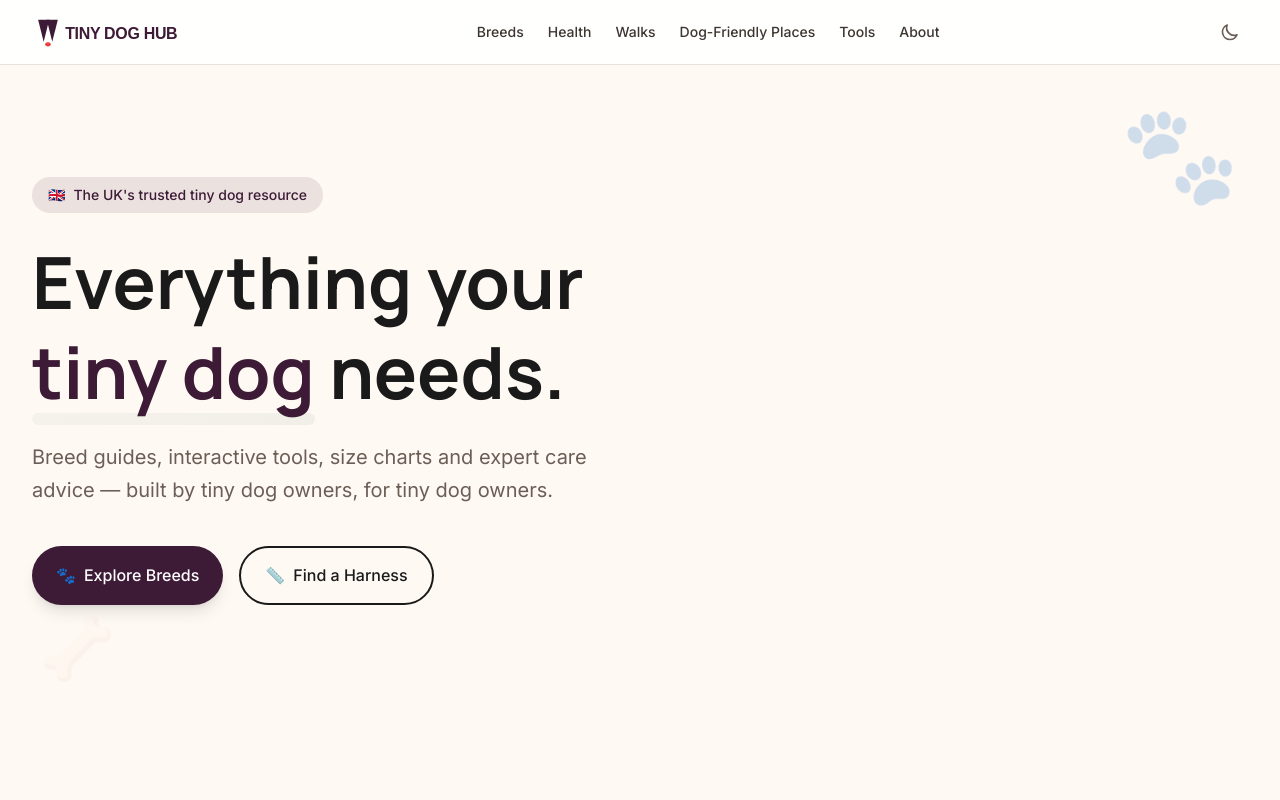
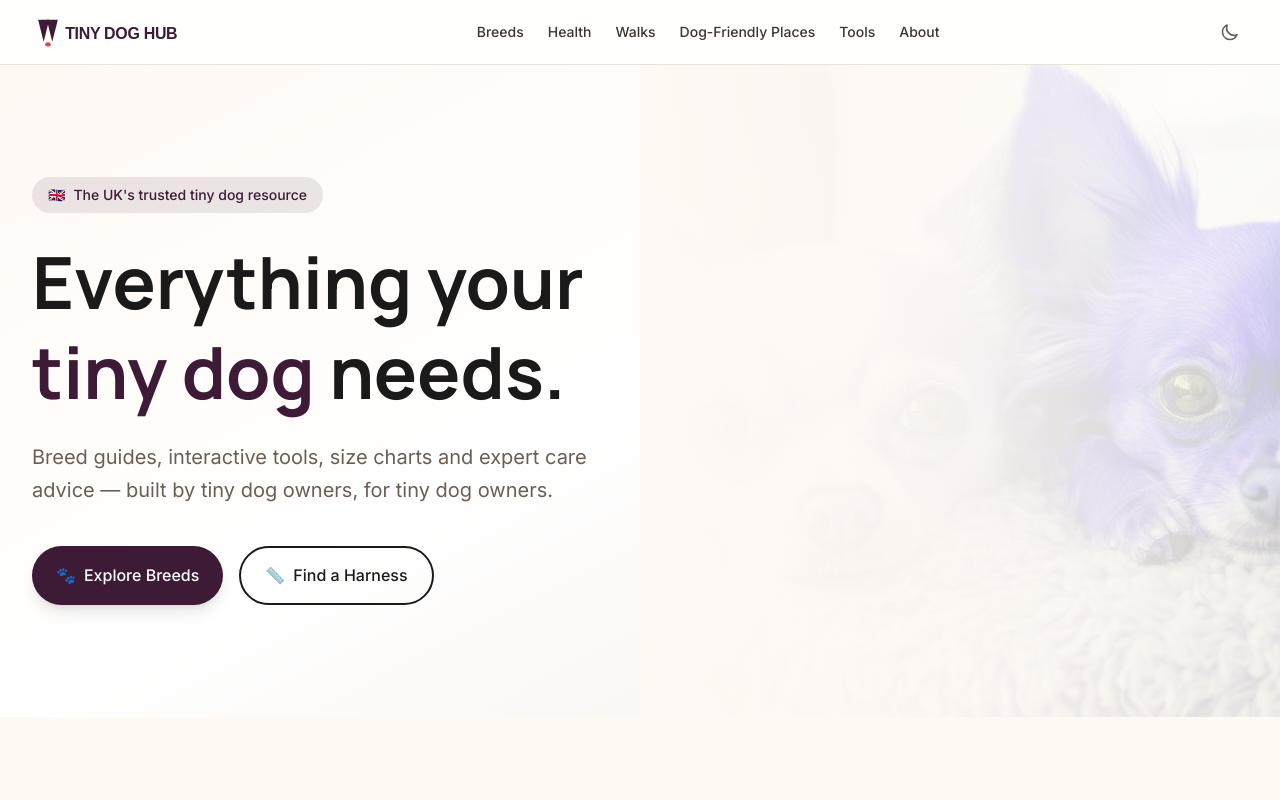
Before and after one commit to drewstersj-bit/tinydoghub, a Next.js app: page / in a window 1280 px wide. Shown: the top 800 px of the page. Built offline with nearby package versions, Linux system fonts and the light colour scheme.

Commit message:
Add decorative hero images to homepage, walks, places and breed database sections

```diff
--- a/src/app/breed-database/page.tsx
+++ b/src/app/breed-database/page.tsx
@@ -3,6 +3,7 @@
 import { useState } from 'react';
 import { motion, AnimatePresence } from 'framer-motion';
 import Link from 'next/link';
+import Image from 'next/image';
 import { Breadcrumbs } from '@/components/layout/Breadcrumbs';
 
 interface Breed {
@@ -138,14 +139,26 @@ export default function BreedDatabasePage() {
     <>
       <Breadcrumbs />
       <div className="container-wide py-12">
-        {/* Header */}
-        <div className="max-w-2xl mb-12">
+        {/* Header with decorative image */}
+        <div className="relative mb-12">
+          <div className="absolute right-0 top-0 w-48 h-48 hidden md:block">
+            <Image
+              src="/images/tinydoghub_2119138752.webp"
+              alt=""
+              width={192}
+              height={192}
+              className="rounded-2xl object-cover opacity-80"
+              aria-hidden="true"
+            />
+          </div>
+          <div className="max-w-2xl">
           <h1 className="text-h1 font-heading font-bold text-ink dark:text-dark-text">
             Tiny Dog Breed Database
           </h1>
           <p className="mt-4 text-body-lg text-ink-muted dark:text-dark-muted">
             Interactive guide to every toy and miniature breed. Tap any breed for temperament, health, sizing and daily care.
           </p>
+          </div>
         </div>
 
         {/* Search */}
--- a/src/app/page.tsx
+++ b/src/app/page.tsx
@@ -1,6 +1,7 @@
 'use client';
 
 import Link from 'next/link';
+import Image from 'next/image';
 import { motion } from 'framer-motion';
 import { useState } from 'react';
 
@@ -49,9 +50,19 @@ export default function HomePage() {
     <div className="flex flex-col">
       {/* Hero — warm, inviting, illustration-style */}
       <section className="relative overflow-hidden">
-        <div className="absolute inset-0 bg-gradient-to-br from-cream via-warm-white to-warm-beige/30 dark:from-dark-bg dark:via-dark-surface dark:to-dark-bg" />
-        <div className="absolute top-10 right-10 text-8xl opacity-20 select-none" aria-hidden="true">🐾</div>
-        <div className="absolute bottom-10 left-10 text-6xl opacity-10 select-none" aria-hidden="true">🦴</div>
+        <div className="absolute inset-0 bg-gradient-to-br from-cream via-white to-grey-100 dark:from-dark-bg dark:via-dark-surface dark:to-dark-bg" />
+        {/* Hero decorative image */}
+        <div className="absolute right-0 top-0 bottom-0 w-1/2 hidden lg:block">
+          <Image
+            src="/images/tinydoghub_1410466767.webp"
+            alt=""
+            fill
+            className="object-cover object-center opacity-20 dark:opacity-10"
+            priority
+            aria-hidden="true"
+          />
+          <div className="absolute inset-0 bg-gradient-to-r from-cream via-cream/80 to-transparent dark:from-dark-bg dark:via-dark-bg/80" />
+        </div>
 
         <div className="relative container-wide py-20 lg:py-28">
           <motion.div
--- a/src/app/places/page.tsx
+++ b/src/app/places/page.tsx
@@ -2,6 +2,7 @@
 
 import { useState, useMemo } from 'react';
 import Link from 'next/link';
+import Image from 'next/image';
 import { motion, AnimatePresence } from 'framer-motion';
 import { Breadcrumbs } from '@/components/layout/Breadcrumbs';
 import { getPublishedVenues, getWelcomeLabelText, getWelcomeLabelStyle, type Venue, type TriState } from '@/lib/places-data';
@@ -78,8 +79,15 @@ export default function PlacesPage() {
       <Breadcrumbs />
       <div className="container-wide py-12">
         {/* Hero */}
-        <div className="relative overflow-hidden rounded-3xl bg-gradient-to-br from-plum via-plum-light to-plum p-8 lg:p-12 mb-10">
-          <div className="absolute top-6 right-8 text-7xl opacity-10 select-none" aria-hidden="true">🐾</div>
+        <div className="relative overflow-hidden rounded-3xl bg-gradient-to-br from-plum via-plum-light to-plum mb-10">
+          <Image
+            src="/images/tinydoghub_1958899002.webp"
+            alt=""
+            fill
+            className="object-cover opacity-15 mix-blend-luminosity"
+            aria-hidden="true"
+          />
+          <div className="relative p-8 lg:p-12">
           <p className="text-sm font-medium text-white/80 uppercase tracking-wider mb-2">Tiny Dog Welcome</p>
           <h1 className="text-3xl lg:text-4xl font-heading font-bold text-white mb-3">
             Little dogs. Big welcomes.
@@ -97,6 +105,7 @@ export default function PlacesPage() {
               aria-label="Search venues"
             />
             <span className="absolute left-3.5 top-1/2 -translate-y-1/2 text-grey-500" aria-hidden="true">🔍</span>
+          </div>
           </div>
         </div>
 
--- a/src/app/walks/page.tsx
+++ b/src/app/walks/page.tsx
@@ -2,6 +2,7 @@
 
 import { useState, useMemo } from 'react';
 import Link from 'next/link';
+import Image from 'next/image';
 import { motion, AnimatePresence } from 'framer-motion';
 import { Breadcrumbs } from '@/components/layout/Breadcrumbs';
 import { getPublishedWalks, type Walk } from '@/lib/walks-data';
@@ -88,8 +89,15 @@ export default function WalksPage() {
       <Breadcrumbs />
       <div className="container-wide py-12">
         {/* Hero */}
-        <div className="relative overflow-hidden rounded-3xl bg-gradient-to-br from-forest-green via-forest-green/90 to-muted-sage p-8 lg:p-12 mb-10">
-          <div className="absolute top-4 right-8 text-7xl opacity-15 select-none" aria-hidden="true">🐾</div>
+        <div className="relative overflow-hidden rounded-3xl bg-gradient-to-br from-plum via-plum-light to-plum mb-10">
+          <Image
+            src="/images/tinydoghub_1842789260.webp"
+            alt=""
+            fill
+            className="object-cover opacity-15 mix-blend-luminosity"
+            aria-hidden="true"
+          />
+          <div className="relative p-8 lg:p-12">
           <p className="text-sm font-medium text-white/70 uppercase tracking-wider mb-2">Little Walks for Little Legs</p>
           <h1 className="text-3xl lg:text-4xl font-heading font-bold text-white mb-3">
             Find a little adventure
@@ -109,6 +117,7 @@ export default function WalksPage() {
               aria-label="Search walks"
             />
             <span className="absolute left-3.5 top-1/2 -translate-y-1/2 text-grey-500" aria-hidden="true">🔍</span>
+          </div>
           </div>
         </div>
 
```
